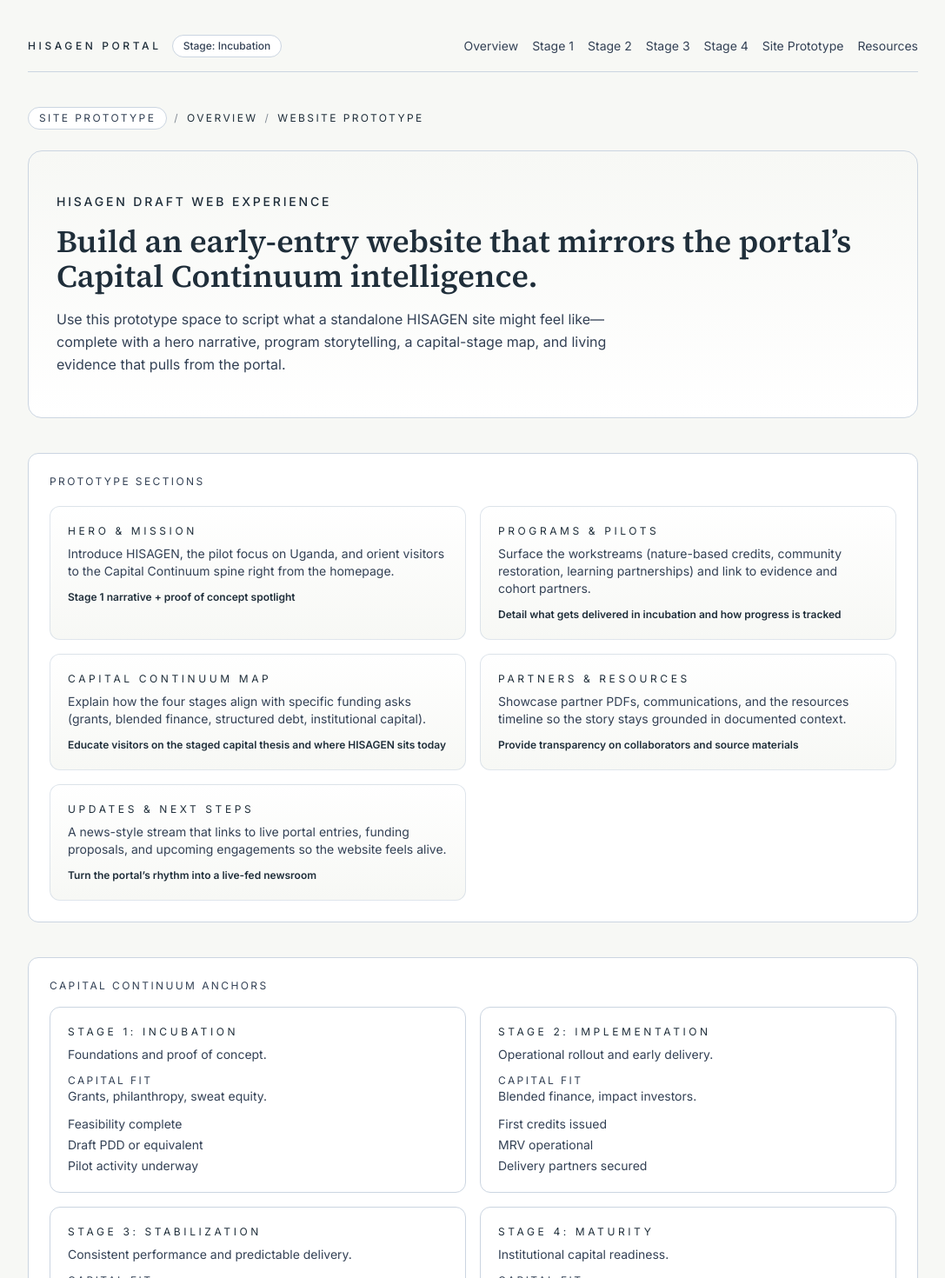
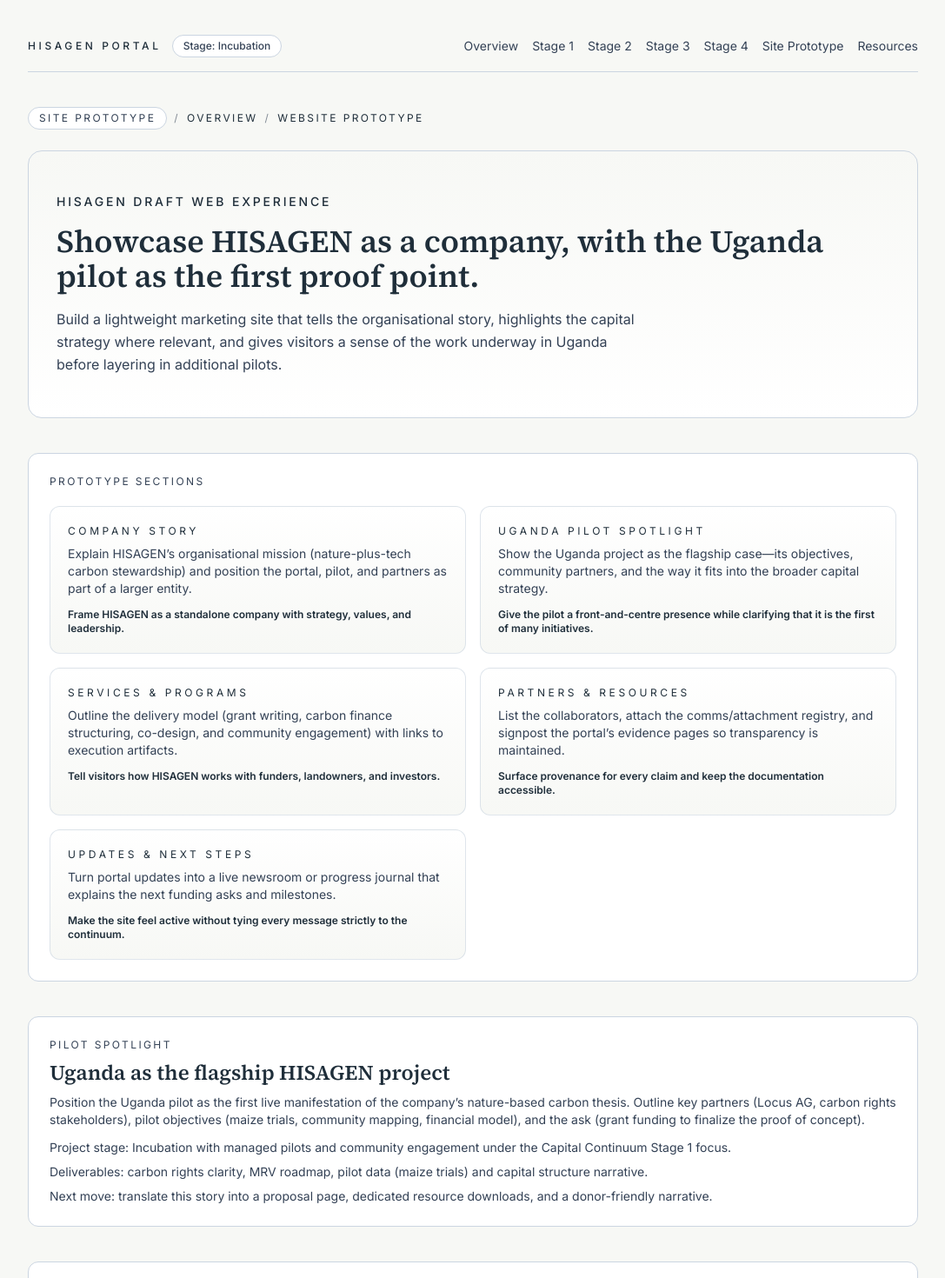
Before and after one commit to juakali100/hisagen, a Next.js app: page /website-prototype in a window 1280 px wide. Shown: the top 1470 px of the page at 87% size, without its empty margins (96-1183 px from the left). Built offline with nearby package versions, Linux system fonts and the light colour scheme.

Commit message:
Reframe prototype around HISAGEN company

```diff
--- a/src/app/website-prototype/page.tsx
+++ b/src/app/website-prototype/page.tsx
@@ -3,34 +3,34 @@ import { stages } from "../funding-roadmap/capital-continuum/variables";
 
 const prototypeSections = [
   {
-    label: "Hero & mission",
+    label: "Company story",
     description:
-      "Introduce HISAGEN, the pilot focus on Uganda, and orient visitors to the Capital Continuum spine right from the homepage.",
-    purpose: "Stage 1 narrative + proof of concept spotlight",
+      "Explain HISAGEN’s organisational mission (nature-plus-tech carbon stewardship) and position the portal, pilot, and partners as part of a larger entity.",
+    purpose: "Frame HISAGEN as a standalone company with strategy, values, and leadership.",
   },
   {
-    label: "Programs & pilots",
+    label: "Uganda pilot spotlight",
     description:
-      "Surface the workstreams (nature-based credits, community restoration, learning partnerships) and link to evidence and cohort partners.",
-    purpose: "Detail what gets delivered in incubation and how progress is tracked",
+      "Show the Uganda project as the flagship case—its objectives, community partners, and the way it fits into the broader capital strategy.",
+    purpose: "Give the pilot a front-and-centre presence while clarifying that it is the first of many initiatives.",
   },
   {
-    label: "Capital Continuum map",
+    label: "Services & programs",
     description:
-      "Explain how the four stages align with specific funding asks (grants, blended finance, structured debt, institutional capital).",
-    purpose: "Educate visitors on the staged capital thesis and where HISAGEN sits today",
+      "Outline the delivery model (grant writing, carbon finance structuring, co-design, and community engagement) with links to execution artifacts.",
+    purpose: "Tell visitors how HISAGEN works with funders, landowners, and investors.",
   },
   {
     label: "Partners & resources",
     description:
-      "Showcase partner PDFs, communications, and the resources timeline so the story stays grounded in documented context.",
-    purpose: "Provide transparency on collaborators and source materials",
+      "List the collaborators, attach the comms/attachment registry, and signpost the portal’s evidence pages so transparency is maintained.",
+    purpose: "Surface provenance for every claim and keep the documentation accessible.",
   },
   {
     label: "Updates & next steps",
     description:
-      "A news-style stream that links to live portal entries, funding proposals, and upcoming engagements so the website feels alive.",
-    purpose: "Turn the portal’s rhythm into a live-fed newsroom",
+      "Turn portal updates into a live newsroom or progress journal that explains the next funding asks and milestones.",
+    purpose: "Make the site feel active without tying every message strictly to the continuum.",
   },
 ];
 
@@ -65,11 +65,11 @@ export default function WebsitePrototypePage() {
           HISAGEN Draft Web Experience
         </p>
         <h1 className="mt-4 text-4xl font-semibold text-secondary">
-          Build an early-entry website that mirrors the portal’s Capital Continuum intelligence.
+          Showcase HISAGEN as a company, with the Uganda pilot as the first proof point.
         </h1>
         <p className="mt-4 max-w-2xl text-base leading-relaxed text-slate">
-          Use this prototype space to script what a standalone HISAGEN site might feel like—complete with a hero narrative,
-          program storytelling, a capital-stage map, and living evidence that pulls from the portal.
+          Build a lightweight marketing site that tells the organisational story, highlights the capital strategy where relevant,
+          and gives visitors a sense of the work underway in Uganda before layering in additional pilots.
         </p>
       </section>
 
@@ -86,8 +86,23 @@ export default function WebsitePrototypePage() {
         </div>
       </section>
 
+      <section className="mt-10 rounded-xl border border-mist bg-white p-6">
+        <p className="text-xs uppercase tracking-[0.2em] text-slate">Pilot spotlight</p>
+        <h2 className="mt-2 text-2xl font-semibold text-secondary">Uganda as the flagship HISAGEN project</h2>
+        <p className="mt-2 text-sm text-slate">
+          Position the Uganda pilot as the first live manifestation of the company’s nature-based carbon thesis.
+          Outline key partners (Locus AG, carbon rights stakeholders), pilot objectives (maize trials, community mapping, financial model),
+          and the ask (grant funding to finalize the proof of concept).
+        </p>
+        <ul className="mt-3 space-y-2 text-sm text-slate">
+          <li>Project stage: Incubation with managed pilots and community engagement under the Capital Continuum Stage 1 focus.</li>
+          <li>Deliverables: carbon rights clarity, MRV roadmap, pilot data (maize trials) and capital structure narrative.</li>
+          <li>Next move: translate this story into a proposal page, dedicated resource downloads, and a donor-friendly narrative.</li>
+        </ul>
+      </section>
+
       <section className="mt-10 space-y-4 rounded-xl border border-mist bg-white p-6">
-        <p className="text-xs uppercase tracking-[0.2em] text-slate">Capital Continuum anchors</p>
+        <p className="text-xs uppercase tracking-[0.2em] text-slate">Capital Continuum anchors (supporting context)</p>
         <div className="grid gap-4 md:grid-cols-2">
           {stages.map((stage) => (
             <div key={stage.title} className="rounded-xl border border-mist p-5">
@@ -125,9 +140,9 @@ export default function WebsitePrototypePage() {
       <section className="mt-10 rounded-xl border border-mist bg-white p-6">
         <p className="text-xs uppercase tracking-[0.2em] text-slate">Next steps for the prototype</p>
         <ol className="mt-4 space-y-2 text-sm text-slate">
-          <li>Turn each prototype section into a dedicated page within this app, mirroring the nav hierarchy.</li>
-          <li>Feed live data (communications, attachments, capital scores) into the prototype cards via shared JSON or markdown sources.</li>
-          <li>Keep the site refreshed by linking updates to the portal’s news/timeline so it stays consistent with the operating context.</li>
+          <li>Develop dedicated pages for the hero/company story, Uganda pilot, and service menu so the website feels like a standalone destination.</li>
+          <li>Use the portal’s resources to keep partner information, attachments, and communications up to date without duplicating content.</li>
+          <li>Offer clear CTAs for funders (grant pipeline) and partners (contact, collaboration brief) so the site supports next funding asks.</li>
         </ol>
       </section>
     </div>
```
